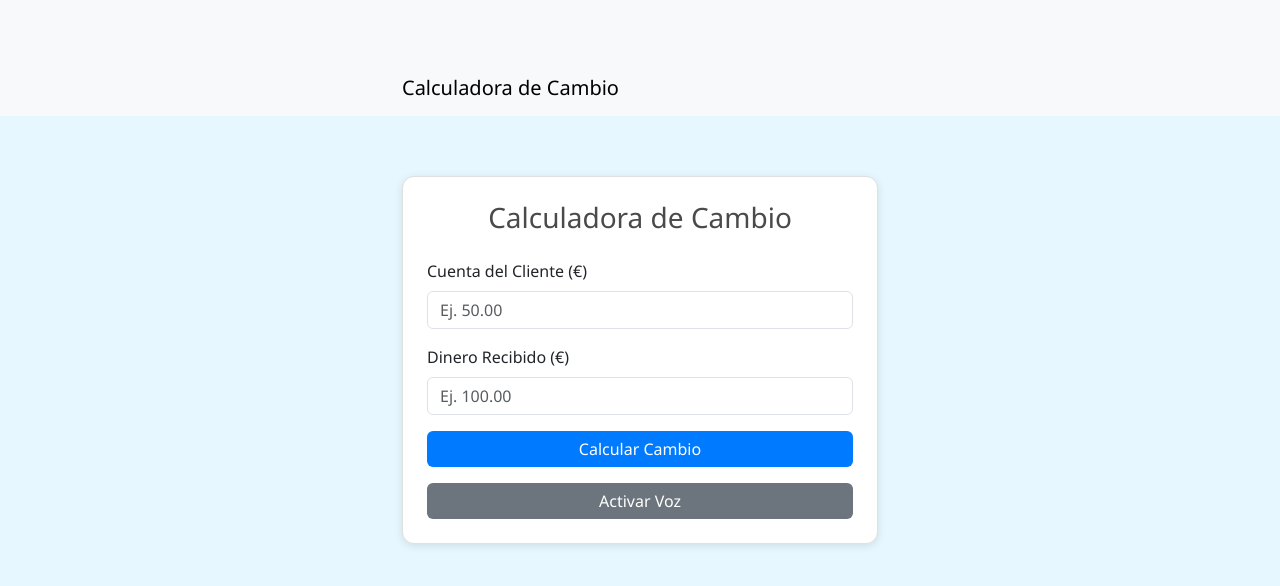
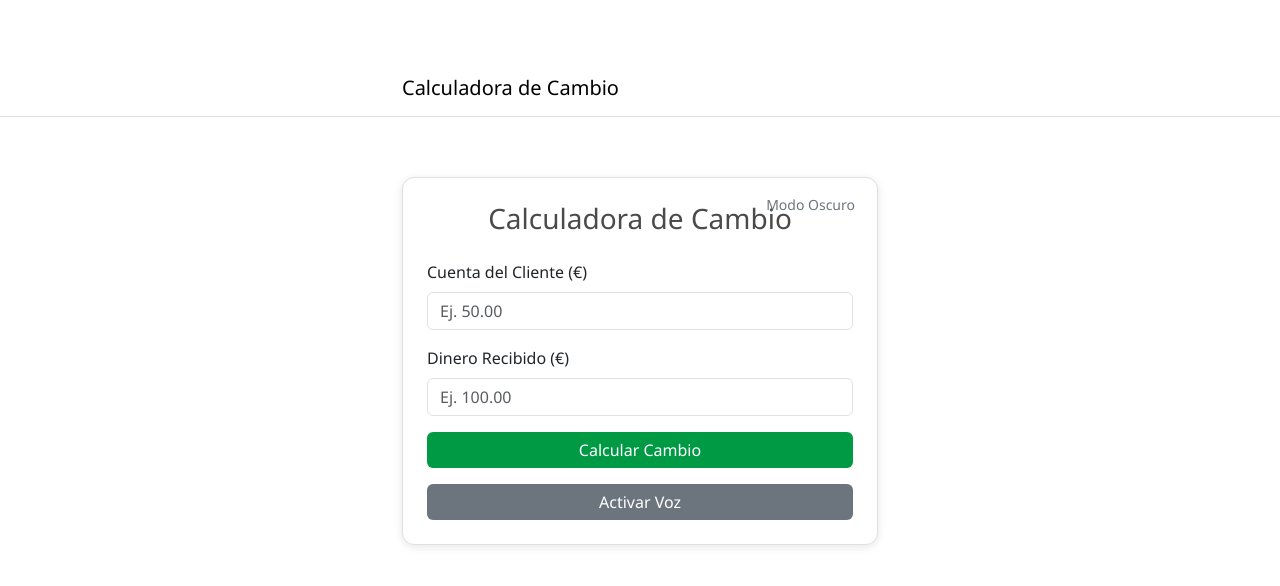
Before and after one commit to Haplee/Once, a Flask app: page / in a window 1280 px wide. Shown: the top 586 px of the page. Run offline with Flask 3, Linux system fonts and the light colour scheme.

Commit message:
Feat: Implementa colores ONCE y modo oscuro
Este commit introduce dos mejoras principales en la interfaz de usuario:
1.  Colores Corporativos ONCE:
    - Se aplica una paleta de colores basada en el verde, amarillo y
      blanco característicos de la ONCE al modo claro.
2.  Modo Oscuro:
    - Se añade un interruptor de tema que permite al usuario alternar
      entre un tema claro y un tema oscuro.
    - La preferencia del tema se guarda en localStorage para persistir
      entre sesiones.
    - Se definen colores apropiados para el modo oscuro, manteniendo
      el contraste y la identidad visual.

Cambios técnicos:
- CSS refactorizado para usar variables CSS para una fácil tematización.
- JavaScript añadido para manejar la lógica del cambio de tema.
- HTML actualizado para incluir el botón de cambio de tema.
- README actualizado para reflejar las nuevas funcionalidades.

```diff
--- a/static/static.css
+++ b/static/static.css
@@ -1,7 +1,36 @@
-/* Estilos personalizados con colores mejorados */
+:root {
+  /* Paleta Modo Claro - Colores Corporativos ONCE y funcionales */
+  --body-bg: #FFFFFF;
+  --card-bg: #FFFFFF;
+  --card-border-color: #E0E0E0;
+  --text-color-main: #333333;
+  --text-color-heading: #4A4A4A;
+
+  --primary-color: #009A44; /* Verde ONCE */
+  --primary-color-hover: #007A36; /* Verde ONCE más oscuro */
+
+  --secondary-color: #6c757d; /* Gris neutro (para botón de voz) */
+  --secondary-color-hover: #5a6268; /* Gris más oscuro */
+
+  --accent-color: #FFD700; /* Amarillo ONCE */
+
+  --alert-success-bg: #D4EDDA;
+  --alert-success-text: #155724;
+  --alert-success-border: #C3E6CB;
+
+  --alert-danger-bg: #F8D7DA;
+  --alert-danger-text: #721C24;
+  --alert-danger-border: #F5C6CB;
+
+  --box-shadow: 0 2px 8px rgba(0, 0, 0, 0.1);
+}
+
+/* Estilos base */
 body {
-background-color: #e6f7ff; /* Azul claro suave */
+  background-color: var(--body-bg);
   font-family: 'Segoe UI', Tahoma, Geneva, Verdana, sans-serif;
+  color: var(--text-color-main);
+  transition: background-color 0.3s ease, color 0.3s ease;
 }
 
 .container {
@@ -11,51 +40,126 @@ margin-top: 60px;
 
 .card {
   border-radius: 12px;
-box-shadow: 0 2px 8px rgba(0, 0, 0, 0.1);
-background-color: #ffffff;
-border: 1px solid #e0e0e0;
+  box-shadow: var(--box-shadow);
+  background-color: var(--card-bg);
+  border: 1px solid var(--card-border-color);
   padding: 20px;
+  transition: background-color 0.3s ease, border-color 0.3s ease;
 }
 
 h3 {
-color: #4a4a4a;
+  color: var(--text-color-heading);
   margin-bottom: 20px;
 }
 
+/* Botones */
+.btn {
+  transition: background-color 0.3s ease, border-color 0.3s ease, color 0.3s ease;
+  border: none !important; /* Simplificando, ya que los colores de fondo serán fuertes */
+}
+
 .btn-primary {
-background-color: #007bff !important; /* Azul vibrante */
-border: none !important;
-transition: background-color 0.3s ease;
+  background-color: var(--primary-color) !important;
+  /* border-color: var(--primary-color) !important; */ /* No es necesario si no hay borde */
+  color: #FFFFFF !important; /* Texto blanco sobre verde */
 }
 
 .btn-primary:hover {
-background-color: #0056b3 !important; /* Azul más oscuro al hover */
+  background-color: var(--primary-color-hover) !important;
+  /* border-color: var(--primary-color-hover) !important; */
 }
 
 .btn-secondary {
-background-color: #6c757d !important; /* Gris neutro */
-border: none !important;
-transition: background-color 0.3s ease;
+  background-color: var(--secondary-color) !important;
+  /* border-color: var(--secondary-color) !important; */
+  color: #FFFFFF !important; /* Texto blanco sobre gris */
 }
 
 .btn-secondary:hover {
-background-color: #5a6268 !important; /* Gris más oscuro al hover */
+  background-color: var(--secondary-color-hover) !important;
+  /* border-color: var(--secondary-color-hover) !important; */
 }
 
+/* Alertas */
 .alert {
   font-size: 1.1rem;
   text-align: center;
   margin-top: 15px;
+  transition: background-color 0.3s ease, border-color 0.3s ease, color 0.3s ease;
 }
 
-.alert-info {
-background-color: #d4edda; /* Verde suave para éxito */
-color: #155724;
-border: 1px solid #c3e6cb;
+.alert-info { /* Usado para éxito en la app */
+  background-color: var(--alert-success-bg);
+  color: var(--alert-success-text);
+  border: 1px solid var(--alert-success-border);
 }
 
 .alert-danger {
-background-color: #f8d7da; /* Rojo suave para errores */
-color: #721c24;
-border: 1px solid #f5c6cb;
+  background-color: var(--alert-danger-bg);
+  color: var(--alert-danger-text);
+  border: 1px solid var(--alert-danger-border);
 }
+
+/* Estilo para el botón de cambio de tema (se añadirá en HTML) */
+#theme-toggle-button {
+  position: absolute;
+  top: 10px;
+  right: 10px;
+  padding: 0.375rem 0.75rem;
+  /* Estilos adicionales se pueden definir aquí o heredar de .btn */
+}
+
+/* --- Modo Oscuro --- */
+body.theme-dark {
+  --body-bg: #1E1E1E;
+  --card-bg: #2C2C2C;
+  --card-border-color: #444444;
+  --text-color-main: #E0E0E0;
+  --text-color-heading: #F0F0F0;
+
+  --primary-color: #00B050; /* Verde ONCE más brillante para contraste */
+  --primary-color-hover: #009A44;
+
+  /* --secondary-color y --secondary-color-hover se mantienen bien */
+
+  --accent-color: #FFDF32; /* Amarillo ONCE más brillante */
+
+  --alert-success-bg: rgba(106, 251, 146, 0.15);
+  --alert-success-text: #6AFB92;
+  --alert-success-border: rgba(106, 251, 146, 0.4);
+
+  --alert-danger-bg: rgba(248, 90, 106, 0.2);
+  --alert-danger-text: #F85A6A;
+  --alert-danger-border: rgba(248, 90, 106, 0.5);
+
+  --box-shadow: 0 2px 8px rgba(0, 0, 0, 0.25); /* Sombra un poco más visible si es necesario */
+}
+
+/* Navbar adjustments for theming */
+.navbar.bg-light { /* Sobrescribir bg-light para que sea temático */
+  background-color: var(--card-bg) !important; /* Usar el fondo de la tarjeta o un color específico de navbar */
+  border-bottom: 1px solid var(--card-border-color);
+}
+
+body.theme-dark .navbar.bg-light .navbar-brand,
+body.theme-dark .navbar.bg-light .nav-link { /* Asumiendo que podría haber más links */
+  color: var(--text-color-main);
+}
+
+body.theme-dark .navbar.bg-light .navbar-brand:hover,
+body.theme-dark .navbar.bg-light .nav-link:hover {
+  color: var(--accent-color); /* Amarillo ONCE para hover en modo oscuro */
+}
+
+
+/* Ajustes específicos para modo oscuro si son necesarios más allá de las variables */
+/* Por ejemplo, el botón de tema podría necesitar un estilo diferente en modo oscuro */
+body.theme-dark #theme-toggle-button {
+  background-color: var(--secondary-color); /* Coherente con otros botones secundarios */
+  color: #FFFFFF; /* Texto blanco */
+  border: 1px solid var(--secondary-color-hover); /* Borde sutil */
+}
+
+body.theme-dark #theme-toggle-button:hover {
+  background-color: var(--secondary-color-hover);
+}
--- a/templates/index.html
+++ b/templates/index.html
@@ -17,7 +17,8 @@
     </div>
   </nav>
   <main class="container">
-    <section class="card mx-auto mt-5 p-4">
+    <section class="card mx-auto mt-5 p-4 position-relative"> <!-- position-relative para el botón de tema -->
+      <button id="theme-toggle-button" class="btn btn-outline-secondary btn-sm">Modo Oscuro</button> <!-- Botón de tema -->
       <h3 class="text-center mb-4">Calculadora de Cambio</h3>
       <form id="calcForm" method="POST" action="/calcular">
         <div class="mb-3">
```
Also changed, not shown: static/script.js (+26 -0 lines), README.md. Lines whose indentation alone changed are shown as unchanged.
